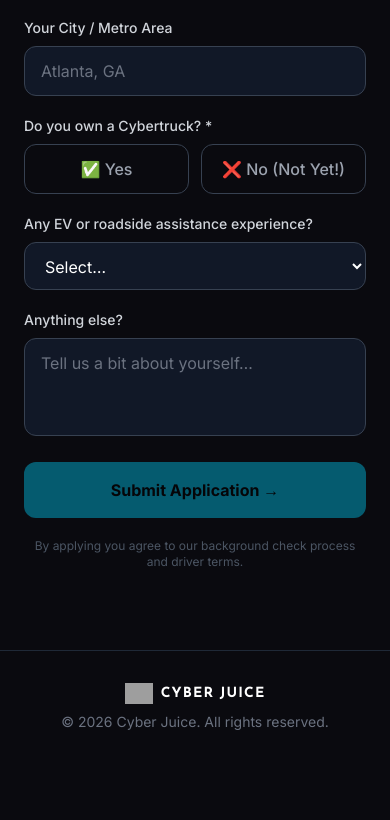
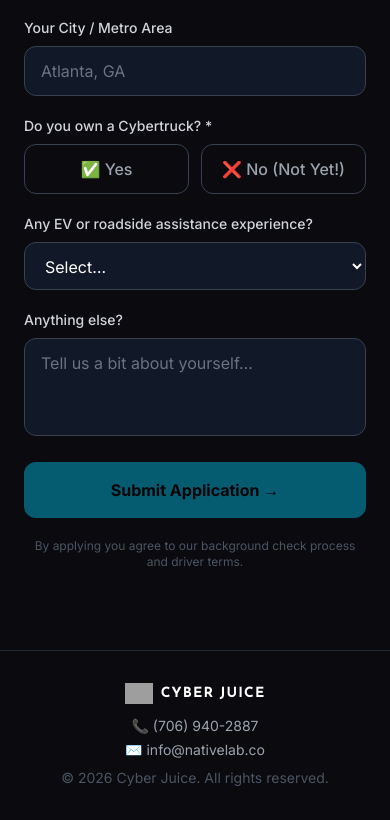
Before and after one commit to ericwjr-agent/on-the-way, a Next.js app: page /driver in a window 390 px wide. Shown: the part 2001-2821 px from the top of the page. Before the commit the page ends 2765 px from the top, so only its background shows below. Built offline with nearby package versions, Linux system fonts and the light colour scheme; grey boxes are pictures that could not be loaded.

Commit message:
Add contact phone (706-940-2887) and email (info@nativelab.co) to footer + confirm-delivery

```diff
--- a/app/confirm-delivery/page.tsx
+++ b/app/confirm-delivery/page.tsx
@@ -102,7 +102,7 @@ function ConfirmDeliveryContent() {
           <p className="text-gray-400 mb-4">
             We've released your authorization — no charge was made.
           </p>
-          <p className="text-gray-500 text-sm">If you have questions, reply to your confirmation email.</p>
+          <p className="text-gray-500 text-sm">If you have questions, call <a href="tel:7069402887" className="text-brand-cyan hover:underline">(706) 940-2887</a> or email <a href="mailto:info@nativelab.co" className="text-brand-cyan hover:underline">info@nativelab.co</a>.</p>
         </div>
       </div>
     );
--- a/app/driver/page.tsx
+++ b/app/driver/page.tsx
@@ -188,7 +188,11 @@ export default function DriverPage() {
           <img src="/cybertruck.png" alt="Cybertruck" width={28} height={20} className="object-contain" />
           <span className="brand-wordmark text-sm text-white">CYBER JUICE</span>
         </Link>
-        <p>© {new Date().getFullYear()} Cyber Juice. All rights reserved.</p>
+        <div className="mt-3 flex flex-col items-center gap-1">
+          <a href="tel:7069402887" className="text-gray-400 hover:text-white transition-colors">📞 (706) 940-2887</a>
+          <a href="mailto:info@nativelab.co" className="text-gray-400 hover:text-white transition-colors">✉️ info@nativelab.co</a>
+        </div>
+        <p className="mt-2 text-gray-600">© {new Date().getFullYear()} Cyber Juice. All rights reserved.</p>
       </footer>
     </div>
   );
--- a/app/page.tsx
+++ b/app/page.tsx
@@ -192,6 +192,10 @@ export default function HomePage() {
           <span className="brand-wordmark text-sm text-white">CYBER JUICE</span>
         </div>
         <p>Emergency EV Charging · Atlanta Metro Area</p>
+        <div className="mt-3 flex flex-col items-center gap-1">
+          <a href="tel:7069402887" className="text-gray-400 hover:text-white transition-colors">📞 (706) 940-2887</a>
+          <a href="mailto:info@nativelab.co" className="text-gray-400 hover:text-white transition-colors">✉️ info@nativelab.co</a>
+        </div>
         <p className="mt-2 text-gray-600">© {new Date().getFullYear()} Cyber Juice. All rights reserved.</p>
       </footer>
     </div>
```
